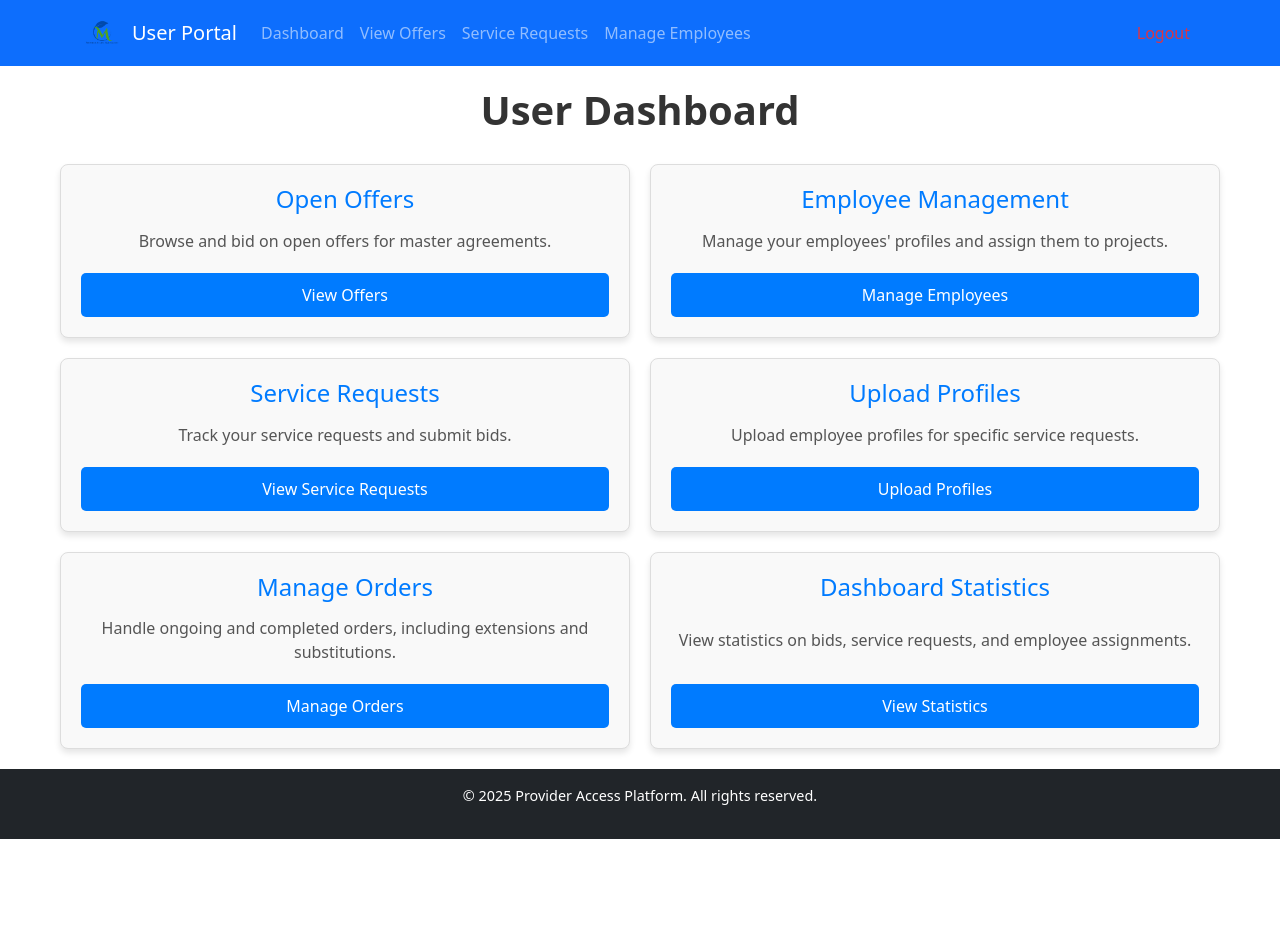
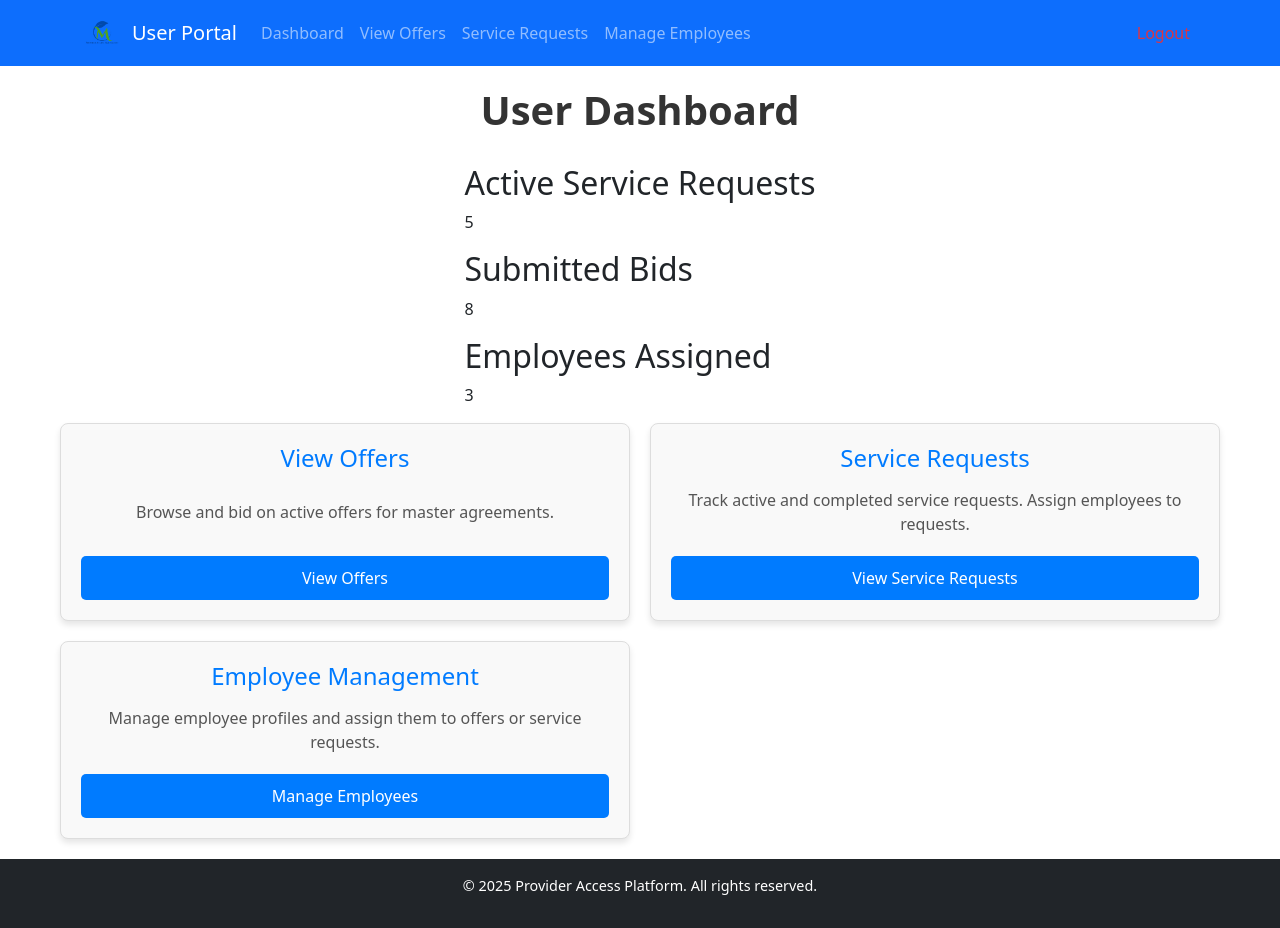
Before and after one commit to Agile-Development-and-Cloud-Computing/provider-access-platform-frontend, a React (Vite) app: page /dashboard/user in a window 1280 px wide. Before the commit the page ends 839 px from the top, so only its background shows below. Built offline with nearby package versions, Linux system fonts and the light colour scheme.

Commit message:
feat:update features for UserDashboard and ProviderAdminDashboard

```diff
--- a/src/pages/dashboard/ProviderAdminDashboard.jsx
+++ b/src/pages/dashboard/ProviderAdminDashboard.jsx
@@ -8,41 +8,45 @@ const ProviderAdminDashboard = () => {
     <>
       <ProviderAdminNavbar />
       <div className="dashboard-container">
-        <h1 className="dashboard-title">Admin Dashboard</h1>
+        <h1 className="dashboard-title">Provider Admin Dashboard</h1>
+
+        {/* KPI Section */}
+        <div className="kpi-container">
+          <div className="kpi-card">
+            <h2>Total Employees</h2>
+            <p>50</p>
+          </div>
+          <div className="kpi-card">
+            <h2>Active Contracts</h2>
+            <p>10</p>
+          </div>
+          <div className="kpi-card">
+            <h2>Open Service Requests</h2>
+            <p>7</p>
+          </div>
+        </div>
+
+        {/* Actionable Links */}
         <div className="dashboard-grid">
-          {/* Manage Providers */}
           <div className="dashboard-card">
             <h2>Manage Providers</h2>
-            <p>View, add, and manage provider accounts and credentials.</p>
+            <p>Edit provider credentials such as name, address, and validity period.</p>
             <button onClick={() => window.location.href = '/manage-providers'}>
               Manage Providers
             </button>
           </div>
-
-          {/* User Management */}
           <div className="dashboard-card">
             <h2>User Management</h2>
-            <p>Configure and manage user accounts for the provider.</p>
-            <button onClick={() => window.location.href = '/manage-users'}>
+            <p>Create, edit, and delete up to 2 user accounts for your provider.</p>
+            <button onClick={() => window.location.href = '/user-management'}>
               Manage Users
             </button>
           </div>
-
-          {/* View Reports */}
           <div className="dashboard-card">
-            <h2>View Reports</h2>
-            <p>Access detailed reports on provider performance and SLA metrics.</p>
-            <button onClick={() => window.location.href = '/view-reports'}>
-              View Reports
-            </button>
-          </div>
-
-          {/* Dashboard Statistics */}
-          <div className="dashboard-card">
-            <h2>Dashboard Statistics</h2>
-            <p>View key metrics and statistics related to your provider's performance.</p>
-            <button onClick={() => window.location.href = '/dashboard-statistics'}>
-              View Statistics
+            <h2>Performance Metrics</h2>
+            <p>Analyze activity metrics such as employees, offers, and requests.</p>
+            <button onClick={() => window.location.href = '/performance-metrics'}>
+              View Metrics
             </button>
           </div>
         </div>
--- a/src/pages/dashboard/UserDashboard.jsx
+++ b/src/pages/dashboard/UserDashboard.jsx
@@ -9,58 +9,44 @@ const UserDashboard = () => {
       <UserNavbar />
       <div className="dashboard-container">
         <h1 className="dashboard-title">User Dashboard</h1>
+
+        {/* KPI Section */}
+        <div className="kpi-container">
+          <div className="kpi-card">
+            <h2>Active Service Requests</h2>
+            <p>5</p>
+          </div>
+          <div className="kpi-card">
+            <h2>Submitted Bids</h2>
+            <p>8</p>
+          </div>
+          <div className="kpi-card">
+            <h2>Employees Assigned</h2>
+            <p>3</p>
+          </div>
+        </div>
+
+        {/* Actionable Links */}
         <div className="dashboard-grid">
-          {/* Open Offers */}
           <div className="dashboard-card">
-            <h2>Open Offers</h2>
-            <p>Browse and bid on open offers for master agreements.</p>
+            <h2>View Offers</h2>
+            <p>Browse and bid on active offers for master agreements.</p>
             <button onClick={() => window.location.href = '/view-offers'}>
               View Offers
             </button>
           </div>
-
-          {/* Employee Management */}
-          <div className="dashboard-card">
-            <h2>Employee Management</h2>
-            <p>Manage your employees' profiles and assign them to projects.</p>
-            <button onClick={() => window.location.href = '/employee-management'}>
-              Manage Employees
-            </button>
-          </div>
-
-          {/* Service Requests */}
           <div className="dashboard-card">
             <h2>Service Requests</h2>
-            <p>Track your service requests and submit bids.</p>
+            <p>Track active and completed service requests. Assign employees to requests.</p>
             <button onClick={() => window.location.href = '/service-requests'}>
               View Service Requests
             </button>
           </div>
-
-          {/* Upload Profiles */}
           <div className="dashboard-card">
-            <h2>Upload Profiles</h2>
-            <p>Upload employee profiles for specific service requests.</p>
-            <button onClick={() => window.location.href = '/upload-profiles'}>
-              Upload Profiles
-            </button>
-          </div>
-
-          {/* Manage Orders */}
-          <div className="dashboard-card">
-            <h2>Manage Orders</h2>
-            <p>Handle ongoing and completed orders, including extensions and substitutions.</p>
-            <button onClick={() => window.location.href = '/manage-orders'}>
-              Manage Orders
-            </button>
-          </div>
-
-          {/* Dashboard Statistics */}
-          <div className="dashboard-card">
-            <h2>Dashboard Statistics</h2>
-            <p>View statistics on bids, service requests, and employee assignments.</p>
-            <button onClick={() => window.location.href = '/dashboard-statistics'}>
-              View Statistics
+            <h2>Employee Management</h2>
+            <p>Manage employee profiles and assign them to offers or service requests.</p>
+            <button onClick={() => window.location.href = '/employee-management'}>
+              Manage Employees
             </button>
           </div>
         </div>
```
